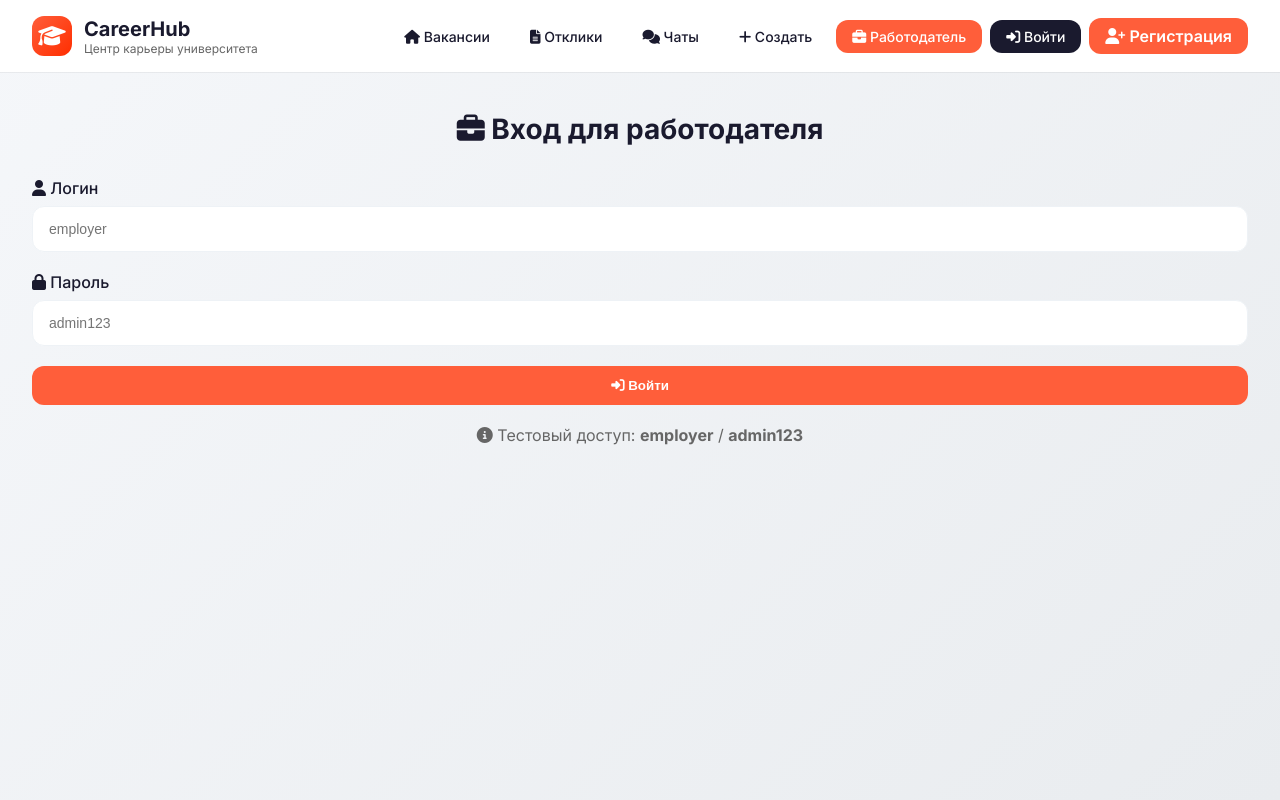
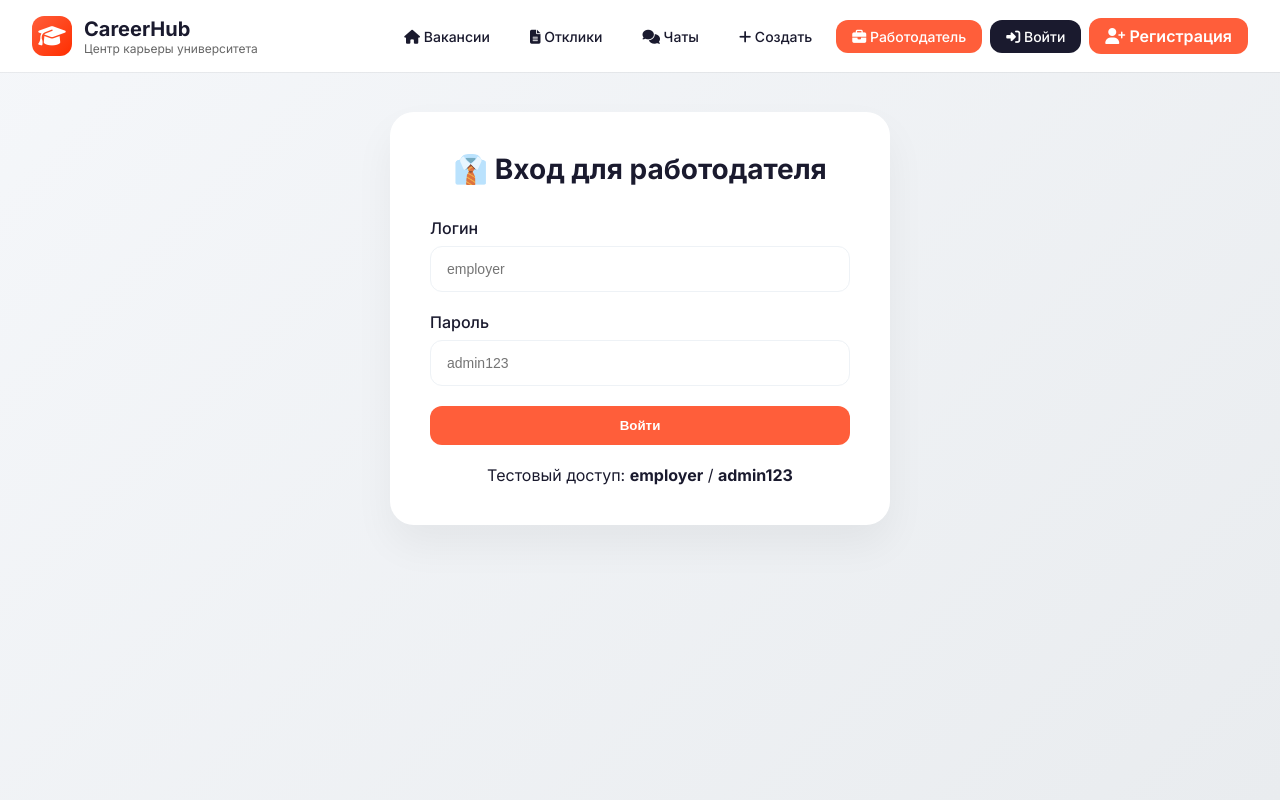
Before and after one commit to Shaintish/university_jobs, a FastAPI app: page /employer/login in a window 1280 px wide. Run offline with FastAPI, Linux system fonts and the light colour scheme.

Commit message:
Update employer_login.html

```diff
--- a/templates/employer_login.html
+++ b/templates/employer_login.html
@@ -1,33 +1,29 @@
 {% extends "base.html" %}
 
 {% block content %}
-<div class="form-container">
-    <h2 class="form-title"><i class="fas fa-briefcase"></i> Вход для работодателя</h2>
+<div class="form-card">
+    <h2 class="form-title">👔 Вход для работодателя</h2>
 
     {% if error %}
-    <div class="alert error">
-        <i class="fas fa-exclamation-circle"></i> {{ error }}
-    </div>
+    <div class="alert error">{{ error }}</div>
     {% endif %}
 
     <form method="post">
         <div class="form-group">
-            <label><i class="fas fa-user"></i> Логин</label>
+            <label>Логин</label>
             <input type="text" name="username" placeholder="employer" required>
         </div>
 
         <div class="form-group">
-            <label><i class="fas fa-lock"></i> Пароль</label>
+            <label>Пароль</label>
             <input type="password" name="password" placeholder="admin123" required>
         </div>
 
-        <button type="submit" class="btn btn-primary" style="width: 100%; justify-content: center;">
-            <i class="fas fa-sign-in-alt"></i> Войти
-        </button>
+        <button type="submit" class="btn-primary" style="width: 100%;">Войти</button>
     </form>
 
-    <p style="margin-top: 20px; text-align: center; color: #666;">
-        <i class="fas fa-info-circle"></i> Тестовый доступ: <strong>employer</strong> / <strong>admin123</strong>
+    <p style="margin-top: 20px; text-align: center;">
+        Тестовый доступ: <strong>employer</strong> / <strong>admin123</strong>
     </p>
 </div>
 {% endblock %}
```
